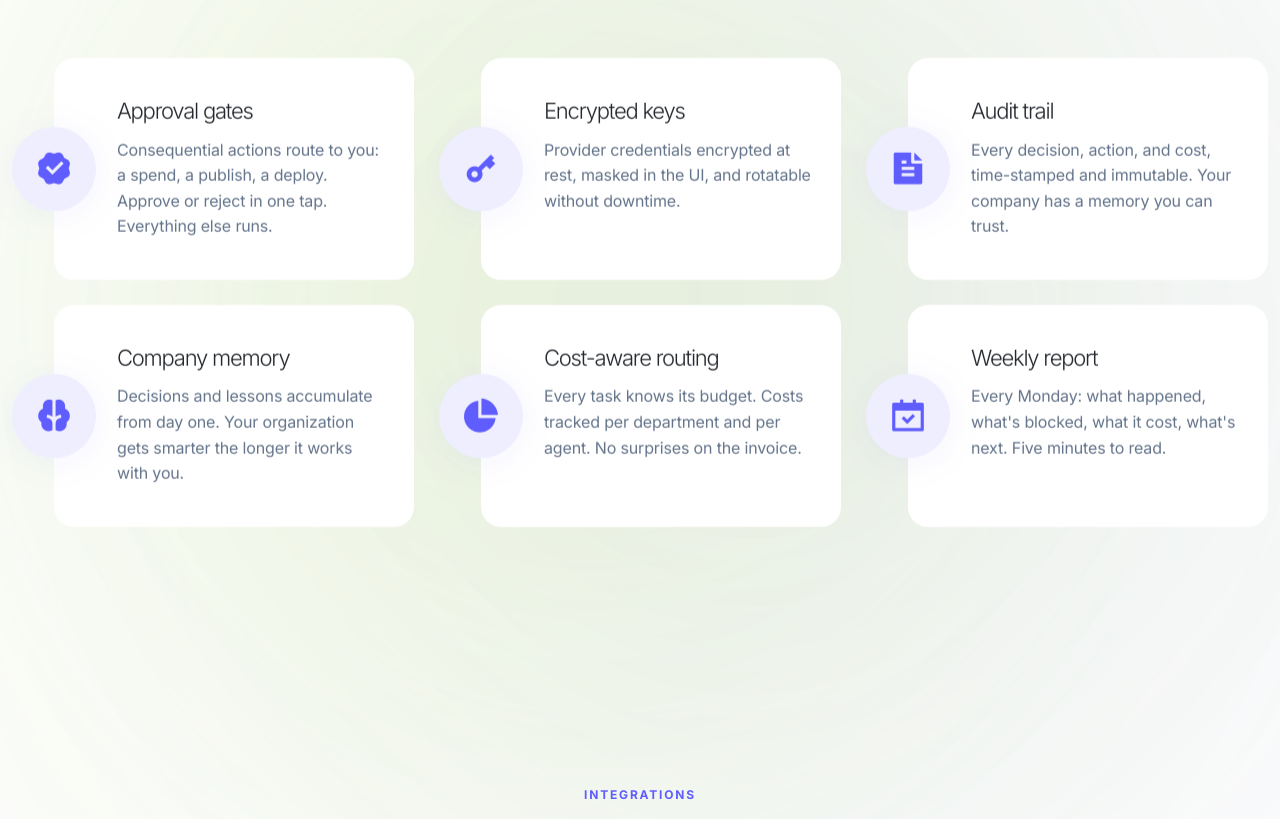
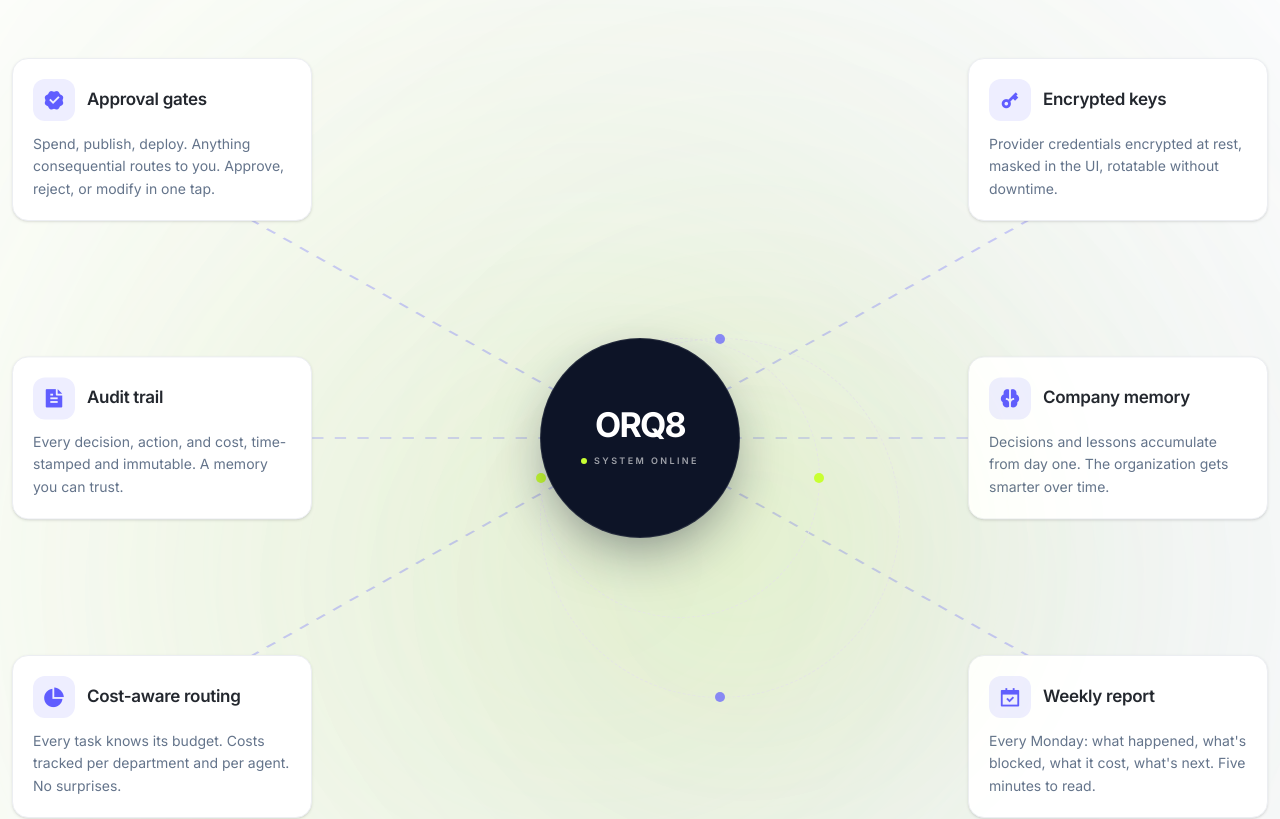
Before and after one commit to Joshua-Onyekachukwu/orq8, a Next.js app in the folder apps/landing/: page / in a window 1280 px wide. Shown: the part 3900-4719 px from the top of the page. Built offline with nearby package versions, Linux system fonts and the light colour scheme.

Commit message:
Redesign Features as ORQ8 core with orbiting feature boxes, flowing connectors, and mobile fallback

```diff
--- a/apps/landing/src/app/globals.css
+++ b/apps/landing/src/app/globals.css
@@ -288,6 +288,37 @@
   }
 }
 
+/** Features orbit: gentle card float and flowing connection dashes. Delays are
+    staggered per card via --float-delay; connectors use the same dash trick as
+    the marquees so the flow is seamless. */
+@keyframes float-card {
+  0%, 100% {
+    transform: translateY(0);
+  }
+  50% {
+    transform: translateY(-7px);
+  }
+}
+.feature-float {
+  animation: float-card 9s ease-in-out infinite;
+  animation-delay: var(--float-delay, 0s);
+}
+@keyframes dash-flow {
+  to {
+    stroke-dashoffset: -1.8;
+  }
+}
+.orbit-connector {
+  stroke-dasharray: 0.9 0.9;
+  animation: dash-flow 3s linear infinite;
+}
+@media (prefers-reduced-motion: reduce) {
+  .feature-float,
+  .orbit-connector {
+    animation: none;
+  }
+}
+
 /** Integrations hub: slow orbital spin on the dashed rings (satellites ride along) */
 @keyframes orbit-spin {
   from {
--- a/apps/landing/src/components/Common/Features.tsx
+++ b/apps/landing/src/components/Common/Features.tsx
@@ -7,44 +7,58 @@ interface FeatureItem {
   icon: string;
   title: string;
   description: string;
+  /* position of the box around the core; outer div handles the anchor so the
+     float animation never fights the centering translate */
+  pos: string;
+  /* SVG end point of the connector line, in 0-100 viewBox space */
+  end: [number, number];
 }
 
-const Features: React.FC = () => {
 const features: FeatureItem[] = [
   {
     id: 1,
     icon: "ri-verified-badge-fill",
     title: "Approval gates",
     description:
-        "Consequential actions route to you: a spend, a publish, a deploy. Approve or reject in one tap. Everything else runs.",
+      "Spend, publish, deploy. Anything consequential routes to you. Approve, reject, or modify in one tap.",
+    pos: "ltr:left-0 rtl:right-0 top-0",
+    end: [9, 12],
   },
   {
     id: 2,
     icon: "ri-key-2-fill",
     title: "Encrypted keys",
     description:
-        "Provider credentials encrypted at rest, masked in the UI, and rotatable without downtime.",
+      "Provider credentials encrypted at rest, masked in the UI, rotatable without downtime.",
+    pos: "ltr:right-0 rtl:left-0 top-0",
+    end: [91, 12],
   },
   {
     id: 3,
     icon: "ri-file-text-fill",
     title: "Audit trail",
     description:
-        "Every decision, action, and cost, time-stamped and immutable. Your company has a memory you can trust.",
+      "Every decision, action, and cost, time-stamped and immutable. A memory you can trust.",
+    pos: "ltr:left-0 rtl:right-0 top-1/2 -translate-y-1/2",
+    end: [5, 50],
   },
   {
     id: 4,
     icon: "ri-brain-fill",
     title: "Company memory",
     description:
-        "Decisions and lessons accumulate from day one. Your organization gets smarter the longer it works with you.",
+      "Decisions and lessons accumulate from day one. The organization gets smarter over time.",
+    pos: "ltr:right-0 rtl:left-0 top-1/2 -translate-y-1/2",
+    end: [95, 50],
   },
   {
     id: 5,
     icon: "ri-pie-chart-2-fill",
     title: "Cost-aware routing",
     description:
-        "Every task knows its budget. Costs tracked per department and per agent. No surprises on the invoice.",
+      "Every task knows its budget. Costs tracked per department and per agent. No surprises.",
+    pos: "ltr:left-0 rtl:right-0 bottom-0",
+    end: [9, 88],
   },
   {
     id: 6,
@@ -52,9 +66,72 @@ const Features: React.FC = () => {
     title: "Weekly report",
     description:
       "Every Monday: what happened, what's blocked, what it cost, what's next. Five minutes to read.",
+    pos: "ltr:right-0 rtl:left-0 bottom-0",
+    end: [91, 88],
   },
 ];
 
+const Core: React.FC<{ compact?: boolean }> = ({ compact }) => {
+  if (compact) {
+    return (
+      <div className="relative w-[150px] h-[150px] mx-auto mb-[34px]">
+        <div
+          aria-hidden
+          className="absolute inset-0 rounded-full bg-lime blur-[60px] opacity-[0.14]"
+        />
+        <div className="relative w-full h-full rounded-full bg-navy-950 border border-white/10 shadow-[0_20px_50px_-18px_rgba(13,20,39,0.6)] flex flex-col items-center justify-center">
+          <span className="text-white text-[26px] font-bold tracking-[-1.4px] leading-none">
+            ORQ8
+          </span>
+          <span className="mt-[10px] flex items-center gap-[7px]">
+            <span className="w-[6px] h-[6px] rounded-full bg-lime animate-pulse-dot"></span>
+            <span className="text-[8px] font-semibold uppercase tracking-[2.2px] text-white/60">
+              System online
+            </span>
+          </span>
+        </div>
+      </div>
+    );
+  }
+
+  return (
+    <div className="absolute left-1/2 top-1/2 -translate-x-1/2 -translate-y-1/2 z-[3]">
+      {/* soft lime glow behind the core */}
+      <div
+        aria-hidden
+        className="absolute w-[400px] h-[400px] rounded-full bg-lime blur-[110px] opacity-[0.10]"
+      />
+      {/* outer ring */}
+      <div aria-hidden className="absolute w-[360px] h-[360px]">
+        <div className="animate-orbit-slower absolute inset-0 rounded-full border border-dashed border-[#E5E5E5] dark:border-white/15">
+          <span className="absolute -top-[5px] left-1/2 -translate-x-1/2 w-[10px] h-[10px] rounded-full bg-primary-500/70"></span>
+          <span className="absolute -bottom-[5px] left-1/2 -translate-x-1/2 w-[10px] h-[10px] rounded-full bg-primary-500/70"></span>
+        </div>
+      </div>
+      {/* inner ring */}
+      <div aria-hidden className="absolute w-[280px] h-[280px]">
+        <div className="animate-orbit-slow absolute inset-0 rounded-full border border-dashed border-[#E5E5E5] dark:border-white/15">
+          <span className="absolute top-1/2 -translate-y-1/2 -right-[5px] w-[10px] h-[10px] rounded-full bg-lime animate-pulse-dot"></span>
+          <span className="absolute top-1/2 -translate-y-1/2 -left-[5px] w-[10px] h-[10px] rounded-full bg-lime animate-pulse-dot"></span>
+        </div>
+      </div>
+      {/* the core */}
+      <div className="relative bg-navy-950 w-[200px] h-[200px] rounded-full flex flex-col items-center justify-center border border-white/10 shadow-[0_20px_60px_-15px_rgba(13,20,39,0.55)] dark:shadow-[0_0_70px_-15px_rgba(200,255,50,0.25)]">
+        <span className="text-white text-[34px] font-bold tracking-[-1.8px] leading-none">
+          ORQ8
+        </span>
+        <span className="mt-[12px] flex items-center gap-[7px]">
+          <span className="w-[6px] h-[6px] rounded-full bg-lime animate-pulse-dot"></span>
+          <span className="text-[9px] font-semibold uppercase tracking-[2.4px] text-white/60">
+            System online
+          </span>
+        </span>
+      </div>
+    </div>
+  );
+};
+
+const Features: React.FC = () => {
   return (
     <>
       <div
@@ -64,7 +141,7 @@ const Features: React.FC = () => {
         <div className="container sm:max-w-[540px] md:max-w-[720px] lg:max-w-[960px] xl:max-w-[1308px] mx-auto px-[12px]">
           <div className="mb-[30px] md:mb-[40px] lg:mb-[50px] mx-auto text-center md:max-w-[495px] lg:max-w-[600px]">
             <span className="block uppercase font-bold tracking-[1.8px] text-xs text-orange-400 mb-[10px] lg:mb-[15px]">
-              Features
+              What ORQ8 can do
             </span>
             <h2 className="!mb-0 !font-light !text-2xl md:!text-4xl lg:!text-[46px] -tracking-[1px] md:-tracking-[2px] lg:-tracking-[2.76px]">
               An operating system,{" "}
@@ -72,34 +149,89 @@ const Features: React.FC = () => {
             </h2>
           </div>
 
-          <div className="grid grid-cols-1 sm:grid-cols-2 xl:grid-cols-3 gap-[25px]">
-            {features.map((feature) => (
+          {/* Desktop: ORQ8 core with features orbiting around it */}
+          <div className="hidden lg:block relative h-[720px] xl:h-[760px]">
+            {/* connection lines from the core to each feature box */}
+            <svg
+              className="absolute inset-0 w-full h-full z-[1]"
+              viewBox="0 0 100 100"
+              preserveAspectRatio="none"
+              aria-hidden
+            >
+              {features.map((f) => (
+                <line
+                  key={f.id}
+                  x1="50"
+                  y1="50"
+                  x2={f.end[0]}
+                  y2={f.end[1]}
+                  stroke="rgba(96,93,255,0.30)"
+                  strokeWidth="0.22"
+                  className="orbit-connector"
+                />
+              ))}
+            </svg>
+
+            <Core />
+
+            {features.map((f, i) => (
+              <div key={f.id} className={`absolute ${f.pos} z-[2]`}>
                 <div
-                key={feature.id}
-                className="lift-card group relative z-[1] py-[25px] md:py-[30px] lg:py-[40px] px-[20px] ltr:md:pr-[25px] rtl:md:pl-[25px] ltr:lg:pr-[30px] rtl:lg:pl-[30px] ltr:md:pl-[95px] rtl:md:pr-[95px] ltr:lg:pl-[105px] rtl:lg:pr-[105px]"
+                  className="feature-float"
+                  style={
+                    { "--float-delay": `${(i % 3) * 0.9}s` } as React.CSSProperties
+                  }
                 >
-                <div className="rounded-[10px] md:rounded-[20px] absolute top-0 bottom-0 left-0 right-0 bg-white dark:bg-navy-900 -z-[1] ltr:md:ml-[42px] rtl:md:mr-[42px]"></div>
+                  <div className="lift-card group w-[280px] xl:w-[300px] rounded-[16px] bg-white dark:bg-navy-900 border border-gray-100 dark:border-white/15 shadow-sm dark:shadow-[0_4px_24px_-8px_rgba(0,0,0,0.6)] px-[20px] py-[20px]">
+                    <div className="flex items-center gap-[12px] mb-[12px]">
+                      <div className="w-[42px] h-[42px] rounded-[12px] flex items-center justify-center flex-none bg-[#eef] dark:bg-white/10 transition-colors group-hover:bg-primary-500">
+                        <i
+                          className={`${f.icon} text-[22px] leading-none text-primary-500 transition-colors group-hover:text-white`}
+                        ></i>
+                      </div>
+                      <h3 className="!mb-0 !font-semibold !text-[17px] -tracking-[0.3px]">
+                        {f.title}
+                      </h3>
+                    </div>
+                    <p className="!mb-0 text-[13.5px] xl:text-[14px] leading-relaxed text-gray-500 dark:text-gray-400">
+                      {f.description}
+                    </p>
+                  </div>
+                </div>
+              </div>
+            ))}
+          </div>
+
+          {/* Mobile/tablet: compact core + card grid */}
+          <div className="lg:hidden">
+            <Core compact />
+            <div className="grid grid-cols-1 sm:grid-cols-2 gap-[16px]">
+              {features.map((f) => (
                 <div
-                  className="w-[70px] h-[70px] md:w-[75px] md:h-[75px] lg:w-[84px] lg:h-[84px] flex items-center justify-center rounded-full bg-[#eef] dark:bg-dark md:absolute md:top-1/2 md:-translate-y-1/2 ltr:md:left-0 rtl:md:right-0 transition-colors group-hover:bg-primary-500 mb-[17px] md:mb-0"
-                  style={{
-                    filter: "drop-shadow(0px 4px 16px rgba(96, 93, 255, 0.07))",
-                  }}
+                  key={f.id}
+                  className="lift-card group rounded-[14px] bg-white dark:bg-navy-900 border border-gray-100 dark:border-white/15 shadow-sm px-[18px] py-[18px]"
                 >
-                  <i className={`${feature.icon} text-[34px] md:text-[38px] leading-none text-primary-500 group-hover:text-white transition-colors`}></i>
+                  <div className="flex items-center gap-[10px] mb-[8px]">
+                    <div className="w-[36px] h-[36px] rounded-[10px] flex items-center justify-center flex-none bg-[#eef] dark:bg-white/10 transition-colors group-hover:bg-primary-500">
+                      <i
+                        className={`${f.icon} text-[18px] leading-none text-primary-500 transition-colors group-hover:text-white`}
+                      ></i>
                     </div>
-                <h3 className="!font-light !text-[20px] md:!text-[22px] -tracking-[.44px] md:-tracking-[1px] lg:-tracking-[1.22px] !mb-[10px] md:!mb-[12px]">
-                  {feature.title}
+                    <h3 className="!mb-0 !font-semibold !text-[15px] -tracking-[0.2px]">
+                      {f.title}
                     </h3>
-                <p className="md:text-[15px] lg:text-md -tracking-[0.16px]">
-                  {feature.description}
+                  </div>
+                  <p className="!mb-0 text-[13px] leading-relaxed text-gray-500 dark:text-gray-400">
+                    {f.description}
                   </p>
                 </div>
               ))}
             </div>
           </div>
+        </div>
 
-        <div className="bg-lime blur-[302px] opacity-[0.6] rounded-[672px] w-[320px] md:w-[672px] h-[527px] absolute -z-[1] ltr:left-0 rtl:right-0 ltr:md:left-[10%] rtl:md:right-[10%] ltr:lg:left-[20%] rtl:lg:right-[20%] bottom-[50%] md:bottom-[10%]"></div>
-        <div className="bg-primary-500 blur-[362px] opacity-[0.6] rounded-[556px] w-[320px] md:w-[556px] h-[466px] absolute -z-[1] ltr:right-0 rtl:left-0 ltr:md:right-[20%] rtl:md:left-[20%] bottom-[10%]"></div>
+        <div className="bg-lime blur-[302px] opacity-[0.6] dark:opacity-[0.12] rounded-[672px] w-[320px] md:w-[672px] h-[527px] absolute -z-[1] ltr:left-0 rtl:right-0 ltr:md:left-[10%] rtl:md:right-[10%] ltr:lg:left-[20%] rtl:lg:right-[20%] bottom-[50%] md:bottom-[10%]"></div>
+        <div className="bg-primary-500 blur-[362px] opacity-[0.6] dark:opacity-[0.12] rounded-[556px] w-[320px] md:w-[556px] h-[466px] absolute -z-[1] ltr:right-0 rtl:left-0 ltr:md:right-[20%] rtl:md:left-[20%] bottom-[10%]"></div>
       </div>
     </>
   );
```
Lines whose indentation alone changed are shown as unchanged.
